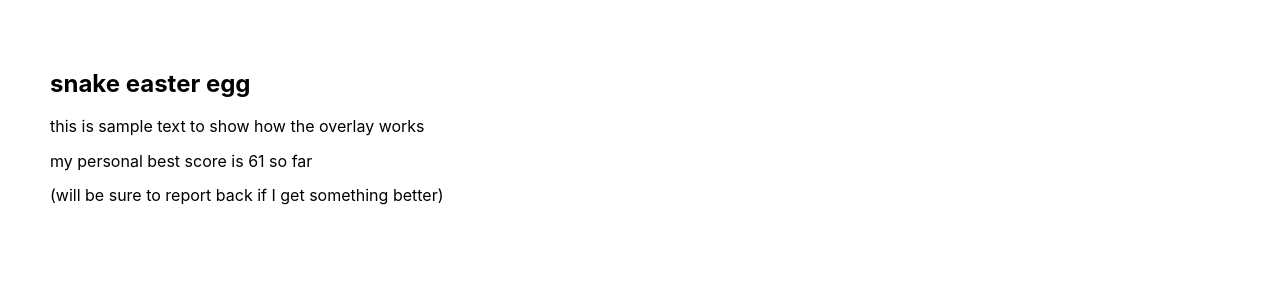
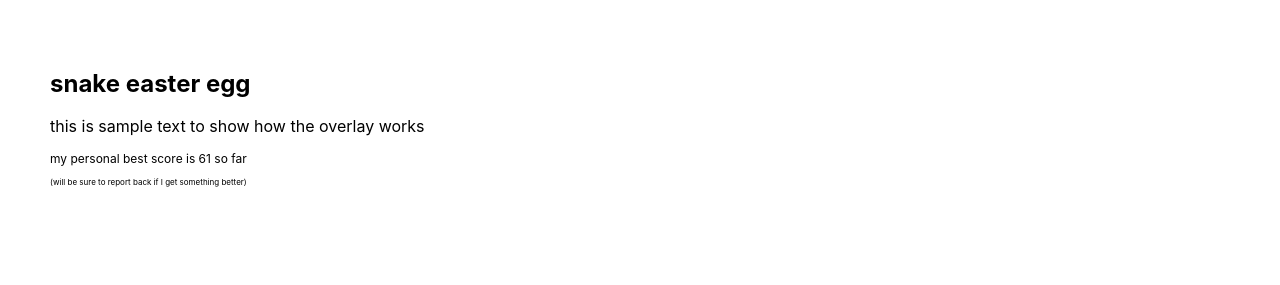
Before and after one commit to sirciv/snake-overlay, a plain HTML site: page index.html in a window 1280 px wide. Shown: the top 285 px of the page. Drawn offline with nearby package versions, Linux system fonts and the light colour scheme.

Commit message:
Update index.html

```diff
--- a/index.html
+++ b/index.html
@@ -13,8 +13,8 @@
     <body>
         <h2>snake easter egg</h2>
         <p>this is sample text to show how the overlay works</p>
-        <p>my personal best score is 61 so far</p>
-        <p>(will be sure to report back if I get something better)</p>
+        <p style="font-size: 12px;">my personal best score is 61 so far</p>
+        <p style="font-size: 8px;">(will be sure to report back if I get something better)</p>
         <div class="container">
             <div class="play-btn" onclick="gameInit()">
                 <img alt="click me" src="https://media.cnn.com/api/v1/images/stellar/prod/220320181933-01-rare-snake-alabama-handout.jpg">
```
